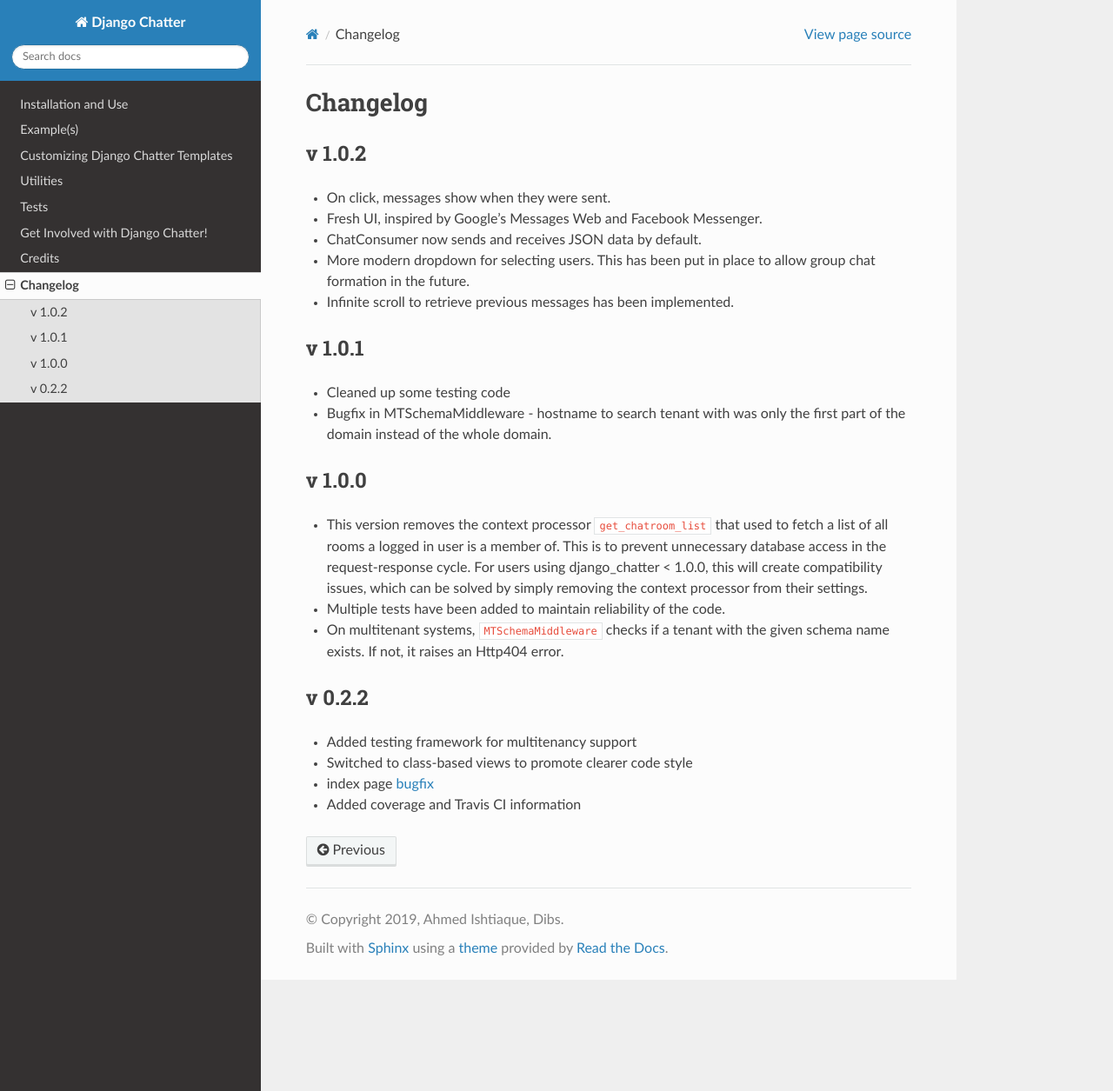
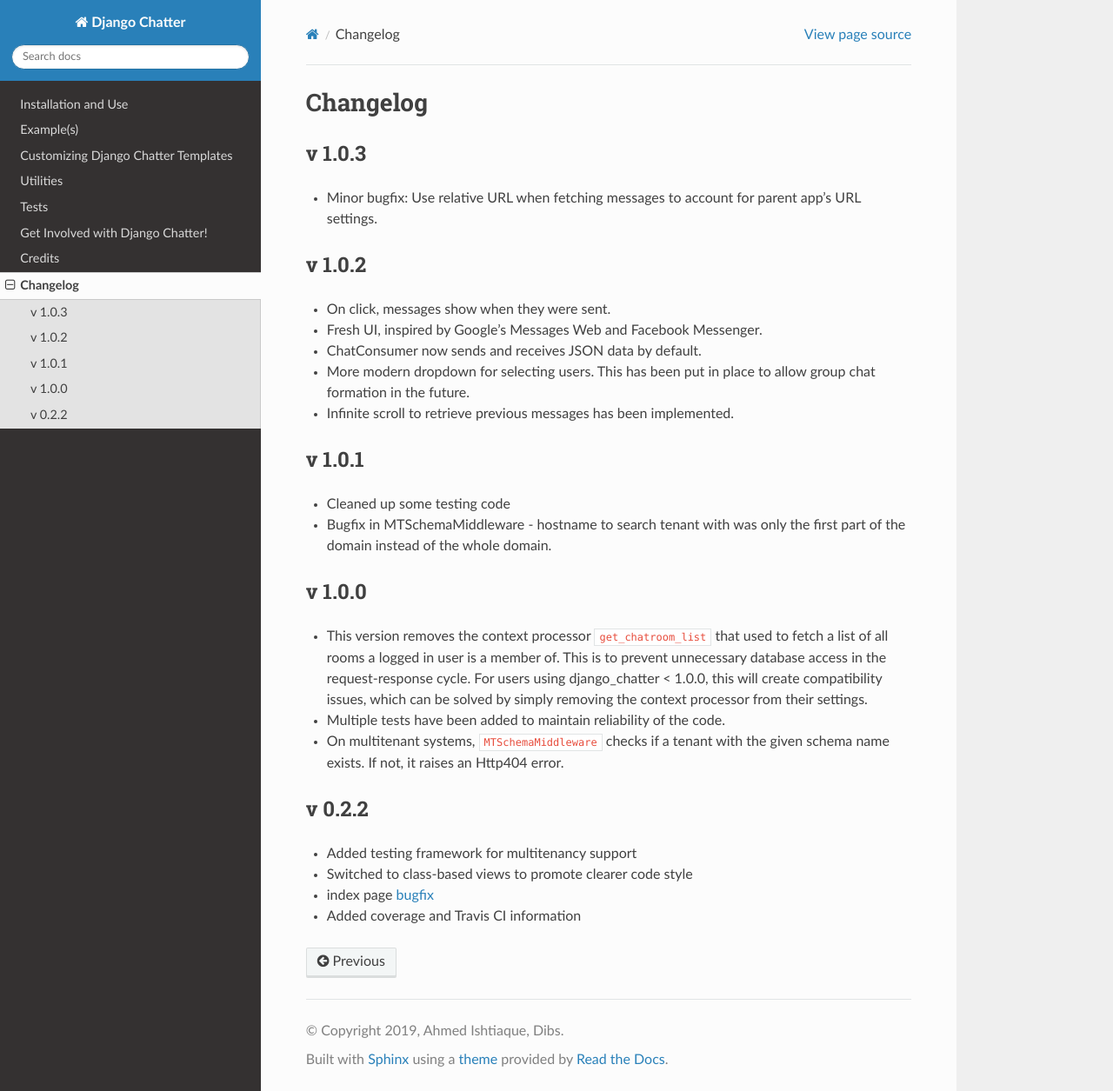
Before and after one commit to dibs-devs/chatter, a Sphinx documentation site: the page built from docs/source/templates/changelog.rst, in a window 1280 px wide and 1255 px high. Shown: the whole window at 87% size. Built offline with Sphinx 7.4.7 and the Read the Docs theme 2.0.0, drawn with Linux system fonts in a browser that asks for light colours.

Commit message:
Updated docs and setup for next release

```diff
--- a/docs/source/templates/changelog.rst
+++ b/docs/source/templates/changelog.rst
@@ -1,5 +1,11 @@
 Changelog
 =========
+
+
+v 1.0.3
+-------
+- Minor bugfix: Use relative URL when fetching messages to account for parent
+  app's URL settings.
 
 v 1.0.2
 -------
--- a/setup.py
+++ b/setup.py
@@ -9,7 +9,7 @@
 
 setup(
     name='django-chatter',
-    version='1.0.2',
+    version='1.0.3',
     packages=find_packages(),
     include_package_data=True,
     license='MIT License',  # example license
```
